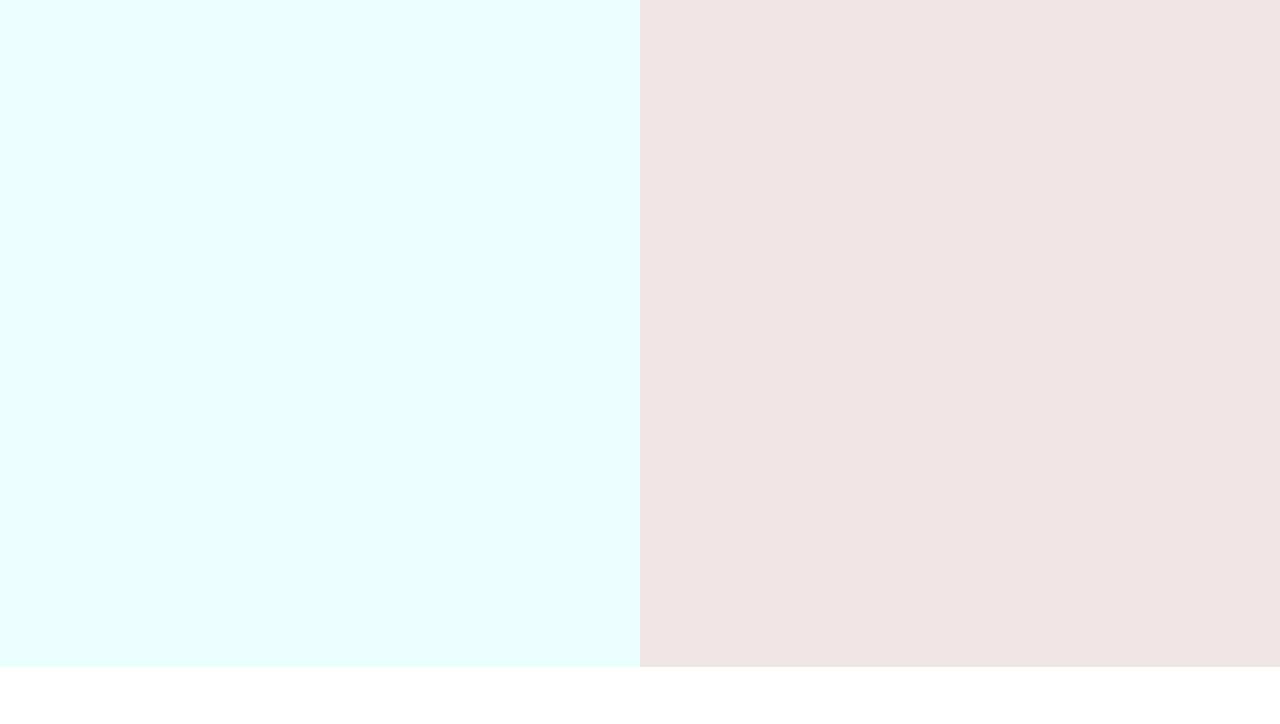
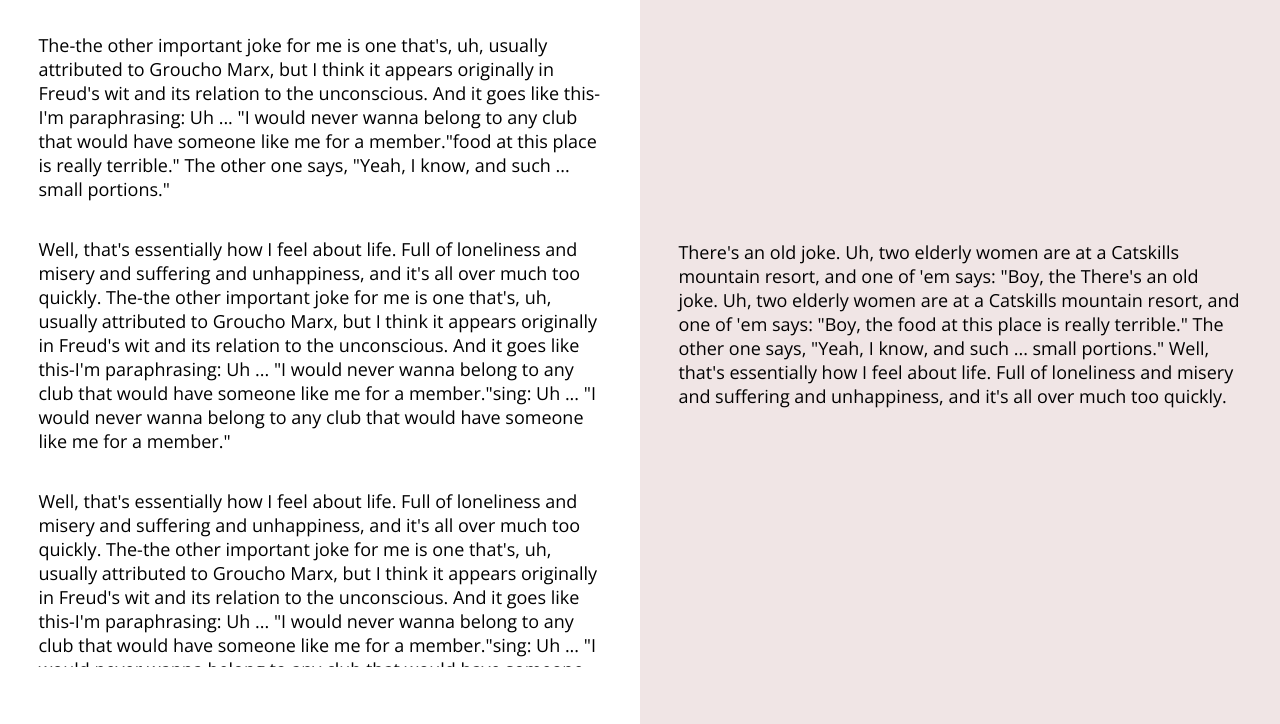
Before and after one commit to joanadaniela/significa, a plain HTML site: page index.html in a window 1280 px wide. Shown: the part 133-857 px from the top of the page. Before the commit the page ends 800 px from the top, so only its background shows below. Drawn offline with nearby package versions, Linux system fonts and the light colour scheme.

Commit message:
Scrolling divs

```diff
--- a/css/significa.css
+++ b/css/significa.css
@@ -3,6 +3,7 @@
 	font-family: 'Open Sans', sans-serif;
     height: 100vh;
     margin: 0;
+    overflow: hidden;
 }
 
 .navbar {
@@ -62,12 +63,32 @@
 	display: flex;
 
     flex-direction: row;
+    height: 100%;
 
-    height: 100vh;
+
+
 }
 
 .left , .right {
     flex-grow: 1;
+    display: -webkit-box;
+    display: -moz-box;
+    display: -ms-flexbox;
+    display: -webkit-flex;
+    display: flex;
+    flex-direction: column;
+    justify-content: center;
+    align-items: center;
+    padding-left: 3%;
+    padding-right: 3%;
+    width: 50%;
+    overflow: auto;
+    height: 100%;
+
+}
+
+
+
 }
 
 .left {
--- a/index.html
+++ b/index.html
@@ -24,12 +24,21 @@
           <li><a href="#">Menu 4</a></li>
         </ul>
     </nav>
-    <section>
-        <div class="panel">
-            <div class="left"></div>
-            <div class="right"></div>
+    <div class="panel">
+            <div class="left">
+                <p>There's an old joke. Uh, two elderly women are at a Catskills mountain resort, and one of 'em says: "Boy, the There's an old joke. Uh, two elderly women are at a Catskills mountain resort, and one of 'em says: "Boy, the food at this place is really terrible." The other one says, "Yeah, I know, and such ... small portions." Well, that's essentially how I feel about life. Full of loneliness and misery and suffering and unhappiness, and it's all over much too quickly.</p>
+                <p>The-the other important joke for me is one that's, uh, usually attributed to Groucho Marx, but I think it appears originally in Freud's wit and its relation to the unconscious. And it goes like this-I'm paraphrasing: Uh ... "I would never wanna belong to any club that would have someone like me for a member."food at this place is really terrible." The other one says, "Yeah, I know, and such ... small portions."</p>
+                <p>Well, that's essentially how I feel about life. Full of loneliness and misery and suffering and unhappiness, and it's all over much too quickly. The-the other important joke for me is one that's, uh, usually attributed to Groucho Marx, but I think it appears originally in Freud's wit and its relation to the unconscious. And it goes like this-I'm paraphrasing: Uh ... "I would never wanna belong to any club that would have someone like me for a member."sing: Uh ... "I would never wanna belong to any club that would have someone like me for a member."</p>
+                <p>Well, that's essentially how I feel about life. Full of loneliness and misery and suffering and unhappiness, and it's all over much too quickly. The-the other important joke for me is one that's, uh, usually attributed to Groucho Marx, but I think it appears originally in Freud's wit and its relation to the unconscious. And it goes like this-I'm paraphrasing: Uh ... "I would never wanna belong to any club that would have someone like me for a member."sing: Uh ... "I would never wanna belong to any club that would have someone like me for a member."</p>
+            </div>
+            <div class="right">
+                <p>There's an old joke. Uh, two elderly women are at a Catskills mountain resort, and one of 'em says: "Boy, the There's an old joke. Uh, two elderly women are at a Catskills mountain resort, and one of 'em says: "Boy, the food at this place is really terrible." The other one says, "Yeah, I know, and such ... small portions." Well, that's essentially how I feel about life. Full of loneliness and misery and suffering and unhappiness, and it's all over much too quickly.</p>
+
+            </div>
         </div>
-    </section>
+    <script type="text/javascript">
+            navHeight = $(".navbar").outerHeight(true);
+            $('.right').css("padding-top", navHeight);
+    </script>
 </body>
-
 </html>
```
